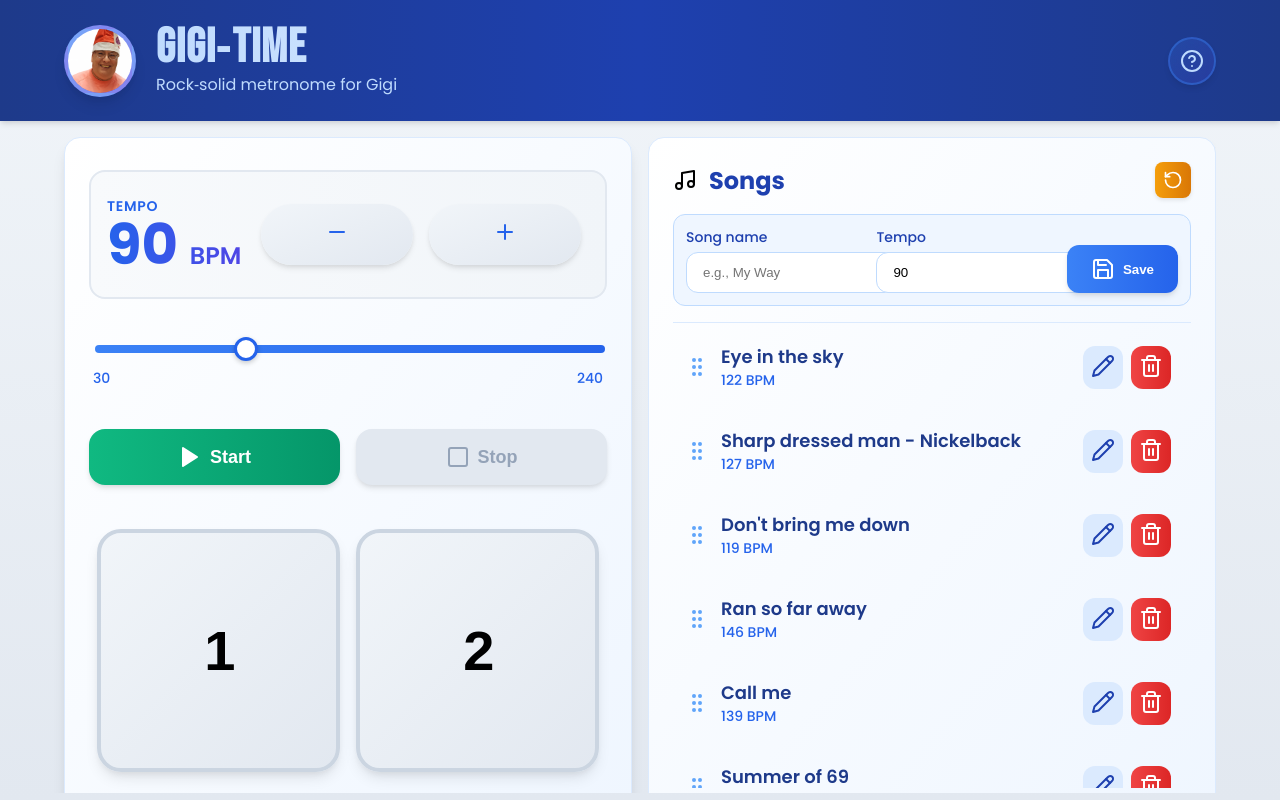
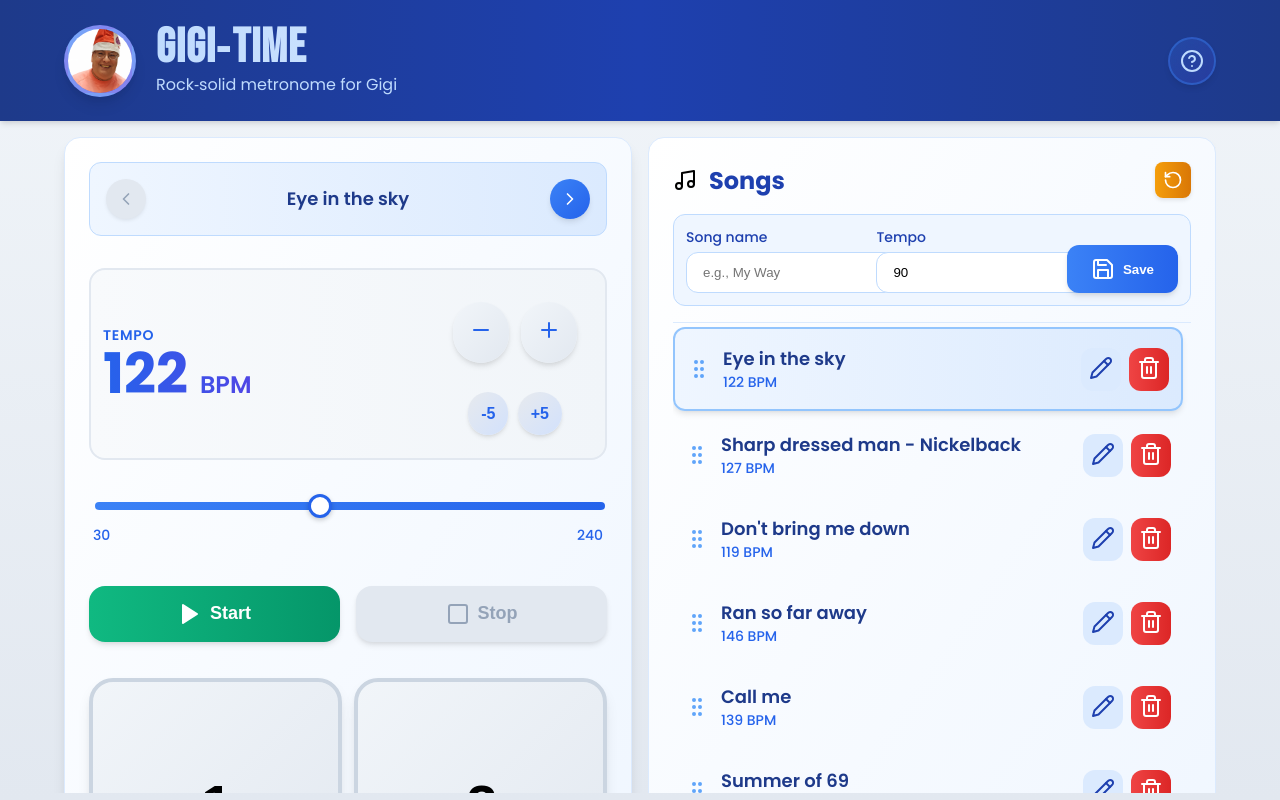
Before and after one commit to nirarad/GigiTime, a React (Create React App) app: page / in a window 1280 px wide. Built offline with nearby package versions, Linux system fonts and the light colour scheme.

Commit message:
Added +-5 bpm. Adjust height. Add select next/prev song

```diff
--- a/src/GigiTimeUI.tsx
+++ b/src/GigiTimeUI.tsx
@@ -1,5 +1,5 @@
 import React, { useEffect, useRef, useState } from "react";
-import { Play, Square, Plus, Minus, Pencil, Trash2, Save, GripVertical, Music, RotateCcw, HelpCircle } from "lucide-react";
+import { Play, Square, Plus, Minus, Pencil, Trash2, Save, GripVertical, Music, RotateCcw, HelpCircle, ChevronLeft, ChevronRight } from "lucide-react";
 import { Song, loadSongs, addSong as addSongToStorage, updateSong as updateSongInStorage, deleteSong as deleteSongFromStorage, reorderSongs as reorderSongsInStorage, resetToDefaultSongs } from "./songsData";
 
 // Embedded drummer photo path (loads directly from your attached file in this workspace)
@@ -26,6 +26,13 @@ export default function GigiTimeUIMock() {
 
   // Tips modal state
   const [showTips, setShowTips] = useState(false);
+
+  // Select first song on app launch
+  useEffect(() => {
+    if (songs.length > 0 && selectedSongId === null) {
+      selectSong(songs[0]);
+    }
+  }, [songs]);
 
   // Beat blink (visual metronome)
   useEffect(() => {
@@ -78,6 +85,23 @@ export default function GigiTimeUIMock() {
   const selectSong = (song: { id: number; tempo: number }) => {
     setTempo(clamp(song.tempo, 30, 240));
     setSelectedSongId(song.id);
+  };
+
+  // Navigation functions
+  const goToPreviousSong = () => {
+    if (selectedSongId === null || songs.length === 0) return;
+    const currentIndex = songs.findIndex(song => song.id === selectedSongId);
+    if (currentIndex > 0) {
+      selectSong(songs[currentIndex - 1]);
+    }
+  };
+
+  const goToNextSong = () => {
+    if (selectedSongId === null || songs.length === 0) return;
+    const currentIndex = songs.findIndex(song => song.id === selectedSongId);
+    if (currentIndex < songs.length - 1) {
+      selectSong(songs[currentIndex + 1]);
+    }
   };
 
   // Drag & drop ordering
@@ -174,9 +198,25 @@ export default function GigiTimeUIMock() {
           {/* Selected Song Display */}
           {selectedSongId && (
             <div className="selected-song-display">
+              <button
+                className="nav-button nav-button-left"
+                onClick={goToPreviousSong}
+                disabled={songs.findIndex(s => s.id === selectedSongId) === 0}
+                aria-label="Previous song"
+              >
+                <ChevronLeft />
+              </button>
               <div className="selected-song-name">
                 {songs.find(s => s.id === selectedSongId)?.name}
               </div>
+              <button
+                className="nav-button nav-button-right"
+                onClick={goToNextSong}
+                disabled={songs.findIndex(s => s.id === selectedSongId) === songs.length - 1}
+                aria-label="Next song"
+              >
+                <ChevronRight />
+              </button>
             </div>
           )}
 
@@ -187,6 +227,7 @@ export default function GigiTimeUIMock() {
                 {tempo} <span className="tempo-unit">BPM</span>
               </div>
             </div>
+            <div className="tempo-buttons-container">
               <div className="tempo-buttons">
                 <button
                   onClick={() => dec(1)}
@@ -202,6 +243,23 @@ export default function GigiTimeUIMock() {
                 >
                   <Plus />
                 </button>
+              </div>
+              <div className="tempo-buttons-coarse">
+                <button
+                  onClick={() => dec(5)}
+                  className="tempo-button-coarse"
+                  aria-label="Decrease tempo by 5"
+                >
+                  -5
+                </button>
+                <button
+                  onClick={() => inc(5)}
+                  className="tempo-button-coarse"
+                  aria-label="Increase tempo by 5"
+                >
+                  +5
+                </button>
+              </div>
             </div>
           </div>
 
--- a/src/app.css
+++ b/src/app.css
@@ -183,13 +183,16 @@ main {
 
 /* Selected Song Display */
 .selected-song-display {
-  text-align: center;
+  display: flex;
+  align-items: center;
+  justify-content: space-between;
   padding: 1rem;
   background: linear-gradient(to right, #eff6ff, #dbeafe);
   border-radius: 0.75rem;
   border: 1px solid #bfdbfe;
   margin-bottom: 0.75rem;
   flex-shrink: 0; /* Prevent shrinking */
+  gap: 1rem;
 }
 
 /* Tablet-specific selected song display */
@@ -214,6 +217,44 @@ main {
   font-weight: 600;
   color: #1e3a8a;
   line-height: 1.2;
+  flex: 1;
+  text-align: center;
+}
+
+/* Navigation Buttons */
+.nav-button {
+  display: flex;
+  align-items: center;
+  justify-content: center;
+  width: 2.5rem;
+  height: 2.5rem;
+  border-radius: 50%;
+  background: linear-gradient(to bottom right, #3b82f6, #2563eb);
+  color: white;
+  border: none;
+  cursor: pointer;
+  box-shadow: 0 4px 6px -1px rgba(0, 0, 0, 0.1), 0 2px 4px -2px rgba(0, 0, 0, 0.06);
+  transition: all 0.2s ease;
+  flex-shrink: 0;
+}
+
+.nav-button:hover:not(:disabled) {
+  background: linear-gradient(to bottom right, #2563eb, #1d4ed8);
+  transform: scale(1.05);
+  box-shadow: 0 6px 8px -1px rgba(0, 0, 0, 0.15);
+}
+
+.nav-button:disabled {
+  background: #e2e8f0;
+  color: #94a3b8;
+  cursor: not-allowed;
+  transform: none;
+  box-shadow: 0 2px 4px -1px rgba(0, 0, 0, 0.1);
+}
+
+.nav-button svg {
+  width: 1.25rem;
+  height: 1.25rem;
 }
 
 .tempo-display {
@@ -221,19 +262,19 @@ main {
   align-items: center;
   justify-content: space-between;
   gap: 0.75rem;
-  padding: 1rem;
+  padding: 0.75rem;
   background: linear-gradient(to right, #f8fafc, #f1f5f9);
   border-radius: 1rem;
   border: 2px solid #e2e8f0;
-  margin: 0.5rem 0;
+  margin: 0.25rem 0;
   flex-shrink: 0; /* Prevent shrinking */
 }
 
 /* Tablet-specific tempo display */
 @media (min-width: 768px) and (max-width: 1024px) {
   .tempo-display {
-    padding: 1.25rem;
-    margin: 0.75rem 0;
+    padding: 0.875rem;
+    margin: 0.5rem 0;
   }
 }
 
@@ -268,22 +309,31 @@ main {
   font-weight: 600;
 }
 
+.tempo-buttons-container {
+  display: flex;
+  flex-direction: column;
+  align-items: center;
+  gap: 0.4rem;
+  margin: 0.25rem 0;
+  flex-shrink: 0;
+}
+
 .tempo-buttons {
-  display: grid;
-  grid-template-columns: 1fr 1fr;
-  gap: 1rem;
-  margin-top: 0.5rem;
-  margin-bottom: 0.5rem;
-  padding: 0.5rem;
-  flex: 1;
+  display: flex;
   align-items: center;
-  flex-shrink: 0; /* Prevent shrinking */
+  gap: 0.75rem;
+  margin: 1.0rem;
+  flex-shrink: 0;
 }
 
 /* Tablet-specific tempo buttons */
 @media (min-width: 768px) and (max-width: 1024px) {
+  .tempo-buttons-container {
+    margin: 0.2rem 0;
+    gap: 0.3rem;
+  }
+
   .tempo-buttons {
-    margin: 0.25rem 0;
     gap: 0.5rem;
   }
 }
@@ -302,6 +352,37 @@ main {
 }
 
 .tempo-button:hover {
+  background: linear-gradient(to bottom right, #e2e8f0, #cbd5e1);
+}
+
+/* Coarse Tempo Buttons (20% smaller) */
+.tempo-buttons-coarse {
+  display: flex;
+  align-items: center;
+  gap: 0.6rem; /* 20% smaller gap */
+  margin: 0.4rem 0; /* 20% smaller margin */
+  flex-shrink: 0;
+}
+
+.tempo-button-coarse {
+  padding: 0.8rem; /* 20% smaller padding */
+  border-radius: 9999px;
+  background: linear-gradient(to bottom right, #e7eaee, #d2e1fc);
+  color: #2563eb;
+  font-size: 1rem; /* 20% smaller font size */
+  font-weight: 800; /* Slightly bolder for better visibility */
+  border: none;
+  cursor: pointer;
+  box-shadow: 0 3.2px 4.8px -1px rgba(0, 0, 0, 0.1), 0 1.6px 3.2px -1px rgba(0, 0, 0, 0.06); /* 20% smaller shadows */
+  transition: all 0.2s;
+  display: flex;
+  align-items: center;
+  justify-content: center;
+  min-width: 2.5rem; /* Ensure consistent button size */
+  min-height: 2.5rem; /* Ensure consistent button size */
+}
+
+.tempo-button-coarse:hover {
   background: linear-gradient(to bottom right, #e2e8f0, #cbd5e1);
 }
 
@@ -428,14 +509,11 @@ main {
 }
 
 .beat-buttons {
-  display: grid;
-  grid-template-columns: 1fr 1fr;
-  gap: 1rem;
-  margin-top: 0.5rem;
-  margin-bottom: 0.5rem;
-  padding: 0.5rem;
-  flex: 1;
+  display: flex;
   align-items: center;
+  gap: 0.75rem;
+  margin: 0.5rem 0;
+  flex-shrink: 0;
 }
 
 .beat-button {
```
Lines whose indentation alone changed are shown as unchanged.
